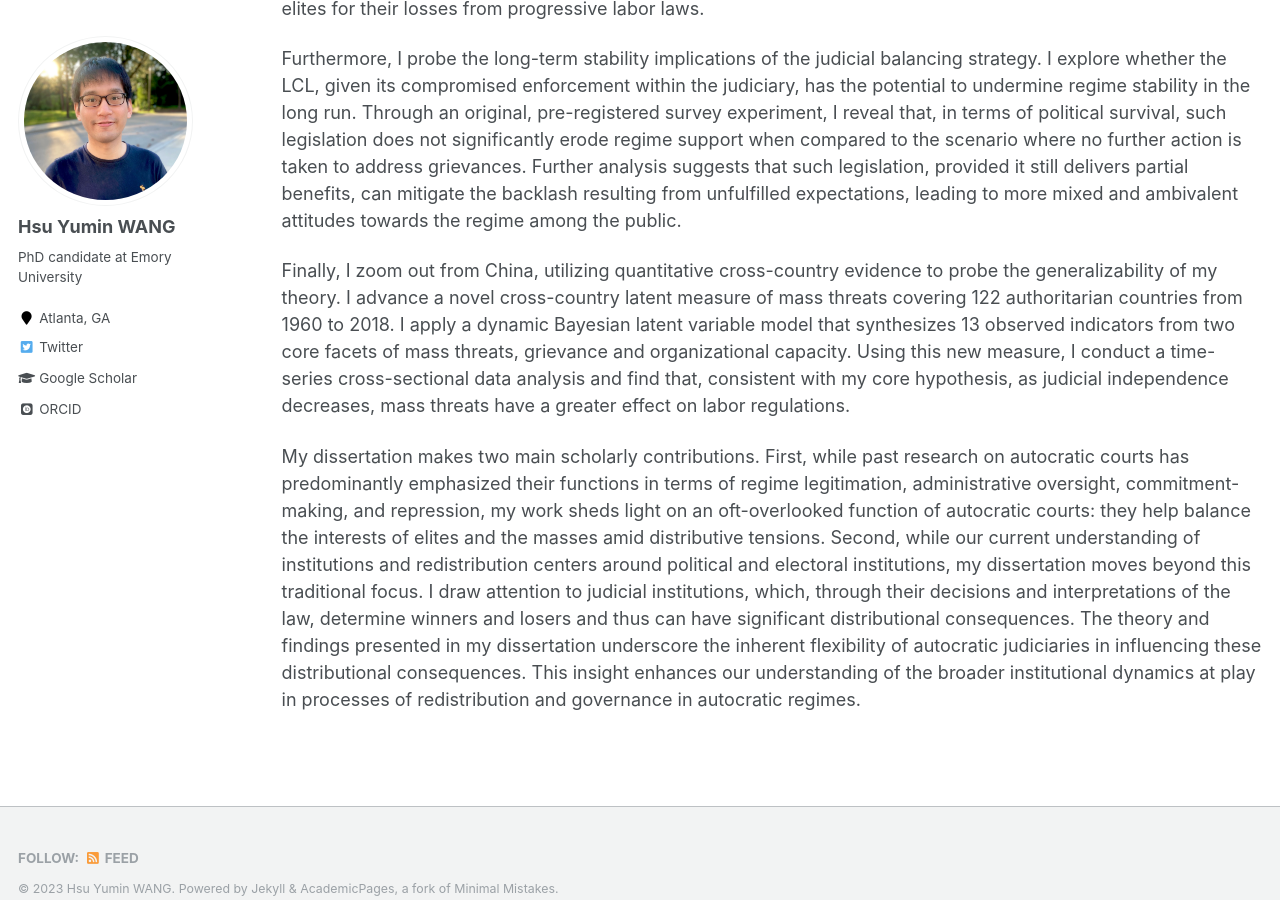
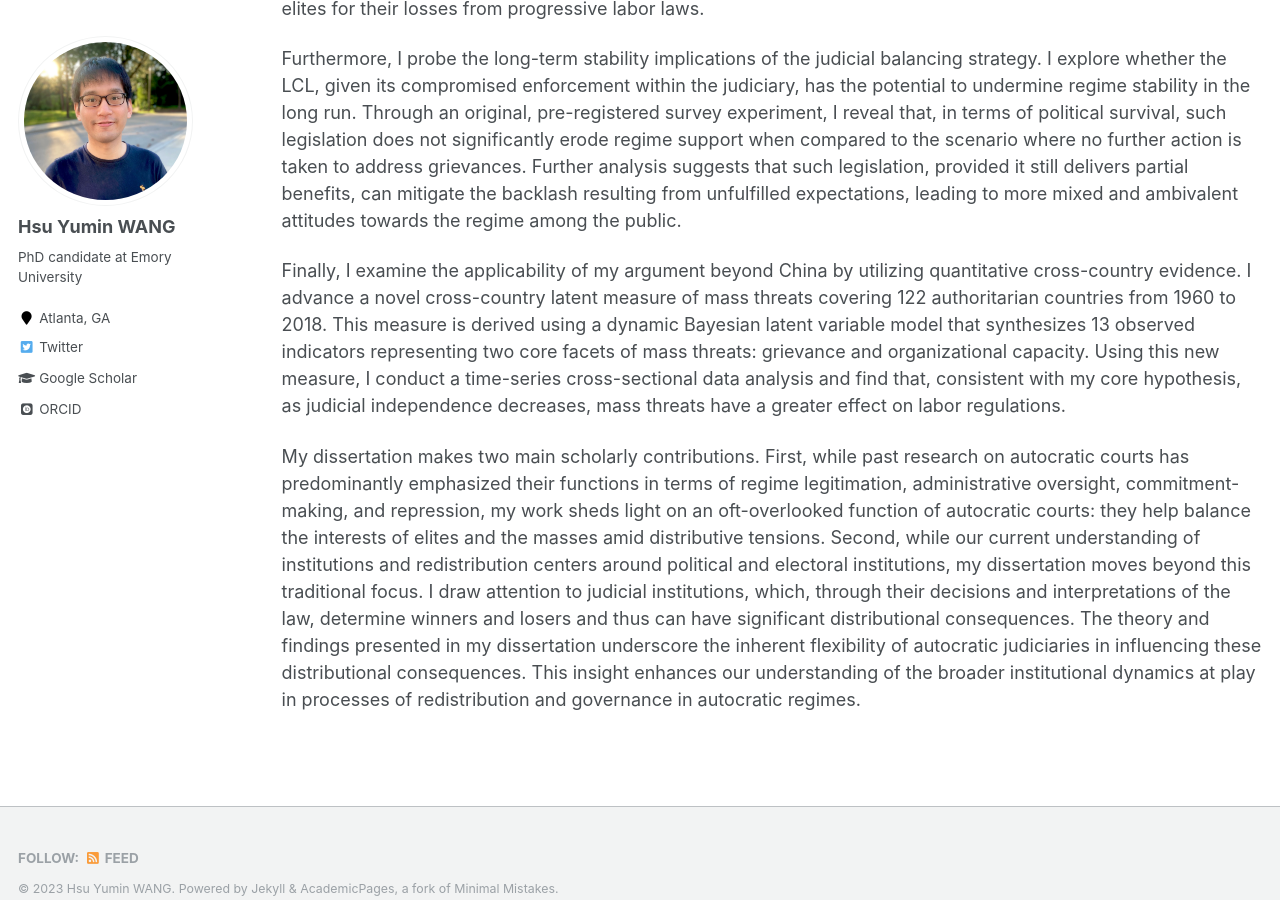
Before and after one commit to hsuyumin/hsuyumin.github.io, a Jekyll site: the page built from _pages/dissertation.md, in a window 1280 px wide and 900 px high, scrolled down 1118 px. Built offline with Jekyll 4.4.1, drawn with Linux system fonts in a browser that asks for light colours; some web fonts are replaced.

Commit message:
Update dissertation.md

```diff
--- a/_pages/dissertation.md
+++ b/_pages/dissertation.md
@@ -22,6 +22,6 @@ In addition, I assemble, to date, the most comprehensive court rulings data on l
 
 Furthermore, I probe the long-term stability implications of the judicial balancing strategy. I explore whether the LCL, given its compromised enforcement within the judiciary, has the potential to undermine regime stability in the long run. Through an original, pre-registered survey experiment, I reveal that, in terms of political survival, such legislation does not significantly erode regime support when compared to the scenario where no further action is taken to address grievances. Further analysis suggests that such legislation, provided it still delivers partial benefits, can mitigate the backlash resulting from unfulfilled expectations, leading to more mixed and ambivalent attitudes towards the regime among the public.
 
-Finally, I zoom out from China, utilizing quantitative cross-country evidence to probe the generalizability of my theory. I advance a novel cross-country latent measure of mass threats covering 122 authoritarian countries from 1960 to 2018. I apply a dynamic Bayesian latent variable model that synthesizes 13 observed indicators from two core facets of mass threats, grievance and organizational capacity. Using this new measure, I conduct a time-series cross-sectional data analysis and find that, consistent with my core hypothesis, as judicial independence decreases, mass threats have a greater effect on labor regulations.
+Finally, I examine the applicability of my argument beyond China by utilizing quantitative cross-country evidence. I advance a novel cross-country latent measure of mass threats covering 122 authoritarian countries from 1960 to 2018. This measure is derived using a dynamic Bayesian latent variable model that synthesizes 13 observed indicators representing two core facets of mass threats: grievance and organizational capacity. Using this new measure, I conduct a time-series cross-sectional data analysis and find that, consistent with my core hypothesis, as judicial independence decreases, mass threats have a greater effect on labor regulations.
 
 My dissertation makes two main scholarly contributions. First, while past research on autocratic courts has predominantly emphasized their functions in terms of regime legitimation, administrative oversight, commitment-making, and repression, my work sheds light on an oft-overlooked function of autocratic courts: they help balance the interests of elites and the masses amid distributive tensions. Second, while our current understanding of institutions and redistribution centers around political and electoral institutions, my dissertation moves beyond this traditional focus. I draw attention to judicial institutions, which, through their decisions and interpretations of the law, determine winners and losers and thus can have significant distributional consequences. The theory and findings presented in my dissertation underscore the inherent flexibility of autocratic judiciaries in influencing these distributional consequences. This insight enhances our understanding of the broader institutional dynamics at play in processes of redistribution and governance in autocratic regimes.
```
